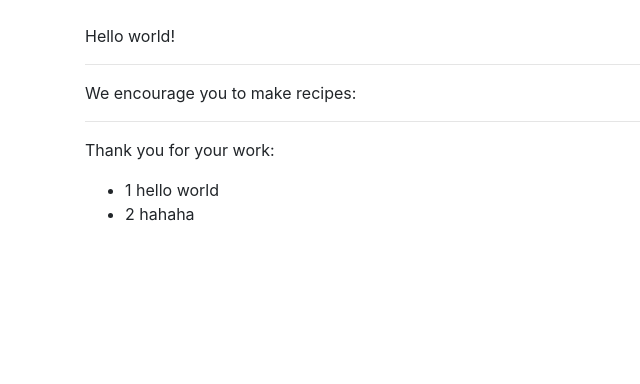
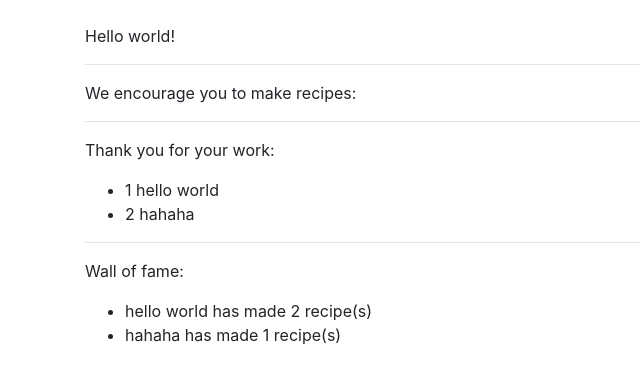
Before and after one commit to Redomy/Ostoskassi, a Flask app: page / in a window 1280 px wide. Shown: the part 56-440 px from the top of the page, without its empty margins (0-640 px from the left). Run offline with Flask 2, Linux system fonts and the light colour scheme; data comes from the database, SQL or seed files in the repository; both versions use the stored data as it was after the commit; some libraries are stand-ins or nearby versions.

Commit message:
päivittelyä

```diff
--- a/application/auth/models.py
+++ b/application/auth/models.py
@@ -58,3 +58,19 @@ class User(Base):
         for row in res:
             response.append({"id":row[0], "name":row[1]})
         return response
+
+
+    @staticmethod
+    def has_fame():
+        stmt = text("SELECT Account.name, COUNT(Recipe.id) FROM Account "
+                    "LEFT JOIN Recipe ON Recipe.account_id = Account.id "
+                    "GROUP BY Account.name "
+                    "HAVING COUNT(Recipe.id) > 0 "
+                    "ORDER BY COUNT(Recipe.id) DESC "
+                    "LIMIT 5")
+        res = db.engine.execute(stmt)
+
+        response = []
+        for row in res:
+            response.append({"name":row[0], "amount":row[1]})
+        return response
--- a/application/templates/index.html
+++ b/application/templates/index.html
@@ -35,4 +35,20 @@
   </ul>
 
   {% endif %}
+  <hr>
+
+  {% if is_famous is defined %}
+  <p>
+    Wall of fame:
+  </p>
+
+  <ul>
+    {% for user in is_famous %}
+    <li>
+      {{user.name}} has made {{user.amount}} recipe(s)
+    </li>
+    {% endfor %}
+  </ul>
+
+  {% endif %}
 {% endblock %}
--- a/application/templates/recipes/list.html
+++ b/application/templates/recipes/list.html
@@ -1,6 +1,8 @@
 {% extends "layout.html" %}
 
 {% block body %}
+<h1>Recipes:</h1>
+<hr>
 {% for recipe in recipes %}
   <h2>{{ recipe.name }}</h2>
   <Small>Created by: {{ recipe.account_id }}</Small>
--- a/application/views.py
+++ b/application/views.py
@@ -6,4 +6,4 @@ from application.auth.models import User
 def index():
     return render_template("index.html",
     						 has_no_recipes=User.find_users_with_no_recipes(),
-    						 is_great=User.has_recipes())
+    						 is_great=User.has_recipes(), is_famous=User.has_fame())
```
Also changed, not shown: application/recipes.db.
